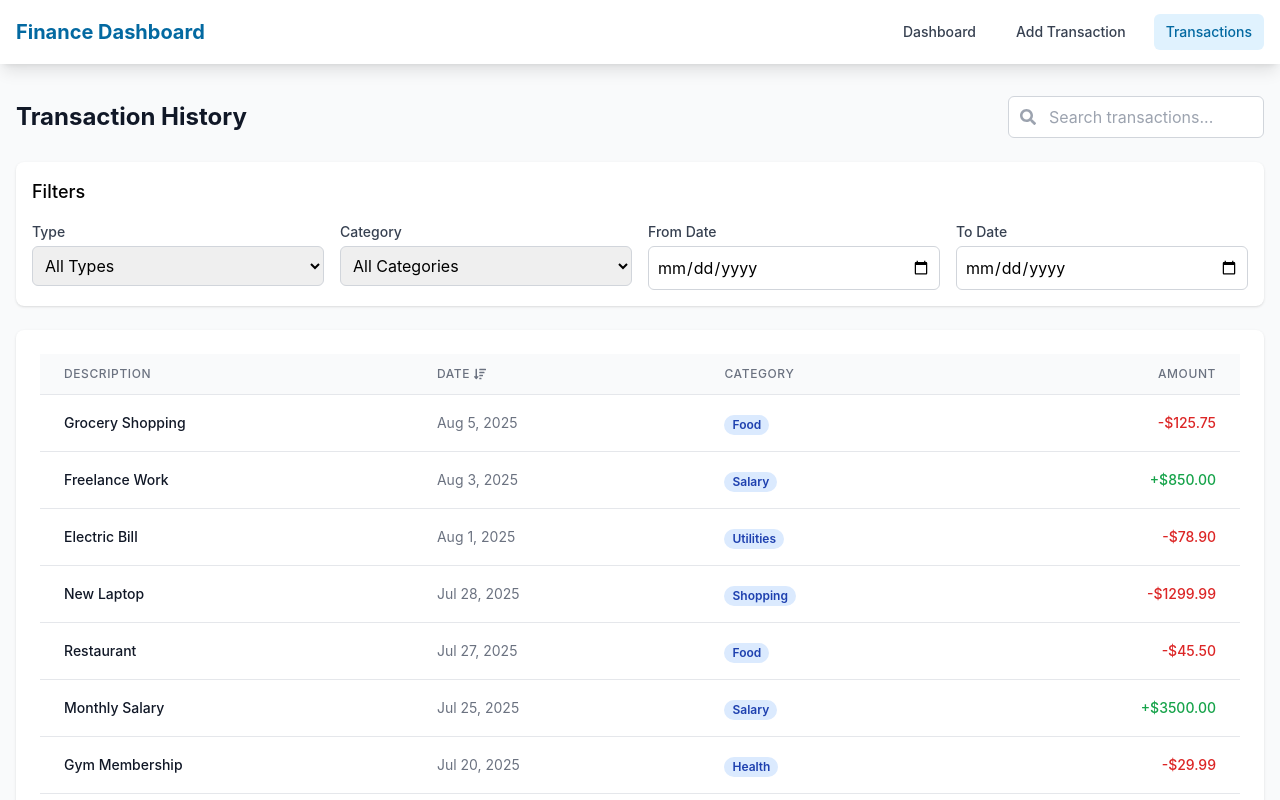
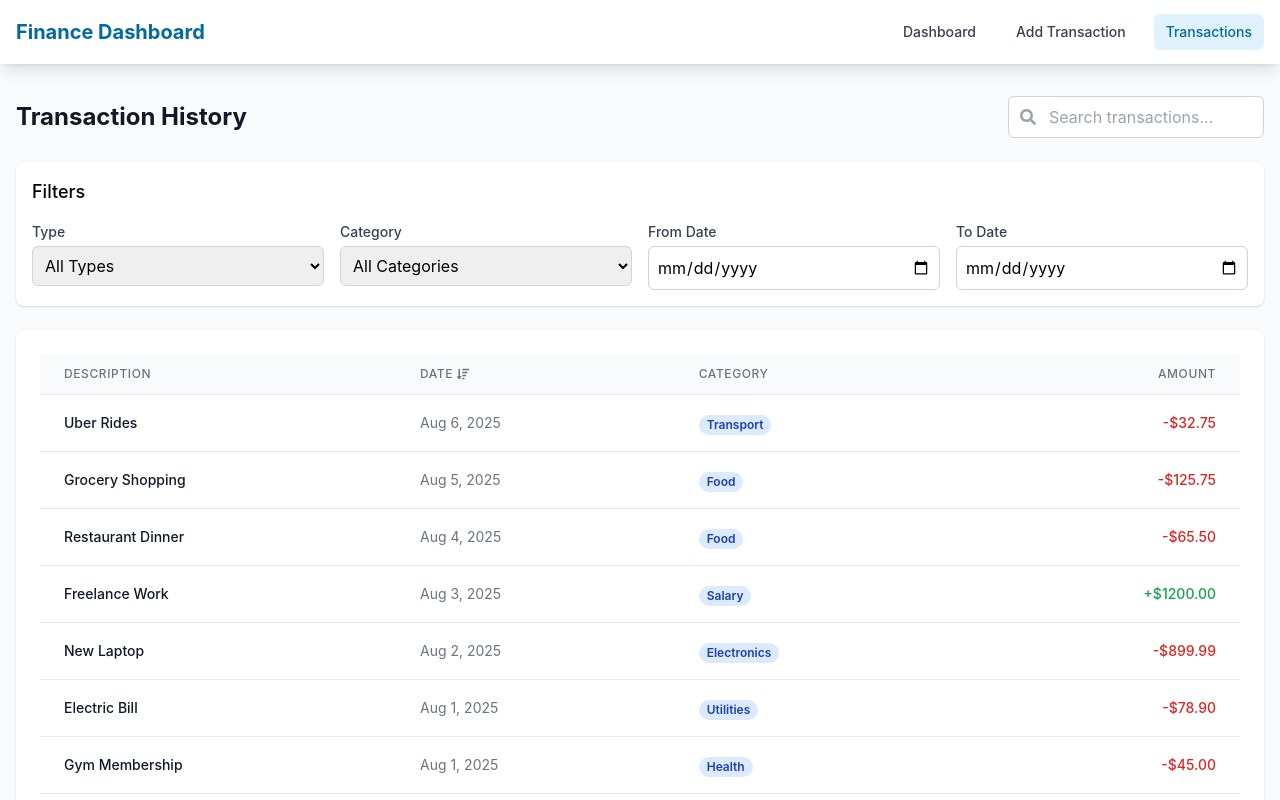
Before and after one commit to Thakurkartik30/finance-dashboard, a React (Create React App) app: page /transactions in a window 1280 px wide. Shown: the top 800 px of the page. Built offline with nearby package versions, Linux system fonts and the light colour scheme; the HTML template or start-up script is replaced by a standard one.

Commit message:
fix: update TransactionHistory to use transactions prop and fix syntax errors

```diff
--- a/src/pages/TransactionHistory.js
+++ b/src/pages/TransactionHistory.js
@@ -2,20 +2,7 @@ import React, { useState, useEffect } from 'react';
 import { FaSearch, FaSortAmountDown, FaSortAmountUp } from 'react-icons/fa';
 import TransactionTable from '../components/TransactionTable';
 
-// Mock data - in a real app, this would come from an API
-const mockTransactions = [
-  { id: 1, title: 'Grocery Shopping', amount: 125.75, category: 'Food', type: 'expense', date: '2025-08-05' },
-  { id: 2, title: 'Freelance Work', amount: 850.00, category: 'Salary', type: 'income', date: '2025-08-03' },
-  { id: 3, title: 'Electric Bill', amount: 78.90, category: 'Utilities', type: 'expense', date: '2025-08-01' },
-  { id: 4, title: 'New Laptop', amount: 1299.99, category: 'Shopping', type: 'expense', date: '2025-07-28' },
-  { id: 5, title: 'Restaurant', amount: 45.50, category: 'Food', type: 'expense', date: '2025-07-27' },
-  { id: 6, title: 'Monthly Salary', amount: 3500.00, category: 'Salary', type: 'income', date: '2025-07-25' },
-  { id: 7, title: 'Gym Membership', amount: 29.99, category: 'Health', type: 'expense', date: '2025-07-20' },
-  { id: 8, title: 'Online Course', amount: 199.99, category: 'Education', type: 'expense', date: '2025-07-15' },
-];
-
-const TransactionHistory = () => {
-  const [transactions, setTransactions] = useState([]);
+const TransactionHistory = ({ transactions = [] }) => {
   const [filteredTransactions, setFilteredTransactions] = useState([]);
   const [searchTerm, setSearchTerm] = useState('');
   const [sortConfig, setSortConfig] = useState({ key: 'date', direction: 'desc' });
@@ -27,16 +14,13 @@ const TransactionHistory = () => {
   });
   const [isLoading, setIsLoading] = useState(true);
 
-  // Fetch transactions (in a real app, this would be an API call)
+  // Initialize filtered transactions when transactions prop changes
   useEffect(() => {
-    const timer = setTimeout(() => {
-      setTransactions(mockTransactions);
-      setFilteredTransactions(mockTransactions);
+    if (transactions && transactions.length > 0) {
+      setFilteredTransactions(transactions);
       setIsLoading(false);
-    }, 500);
-
-    return () => clearTimeout(timer);
-  }, []);
+    }
+  }, [transactions]);
 
   // Apply filters and sorting
   useEffect(() => {
@@ -112,7 +96,7 @@ const TransactionHistory = () => {
   };
 
   // Get unique categories for filter dropdown
-  const categories = [...new Set(transactions.map(tx => tx.category))];
+  const categories = [...new Set(transactions.map(tx => tx.category))].filter(Boolean);
 
   if (isLoading) {
     return (
```
